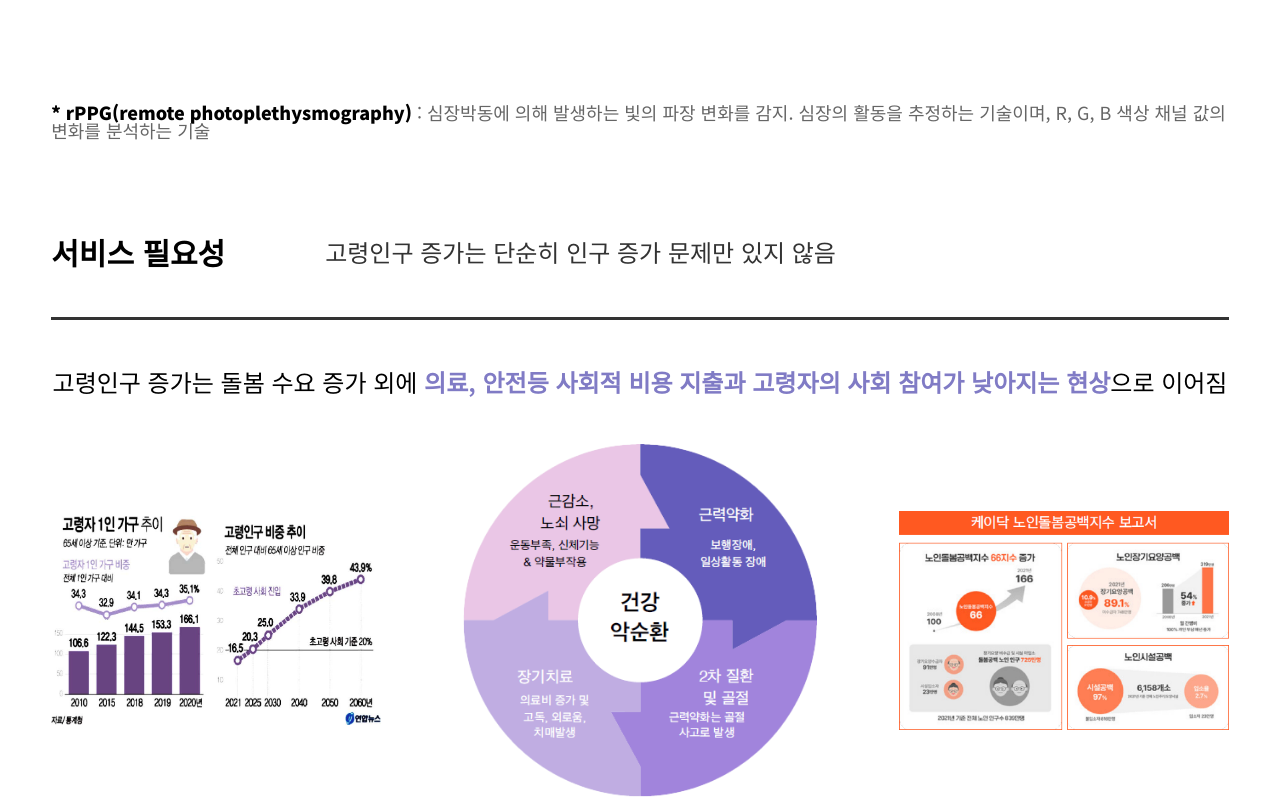
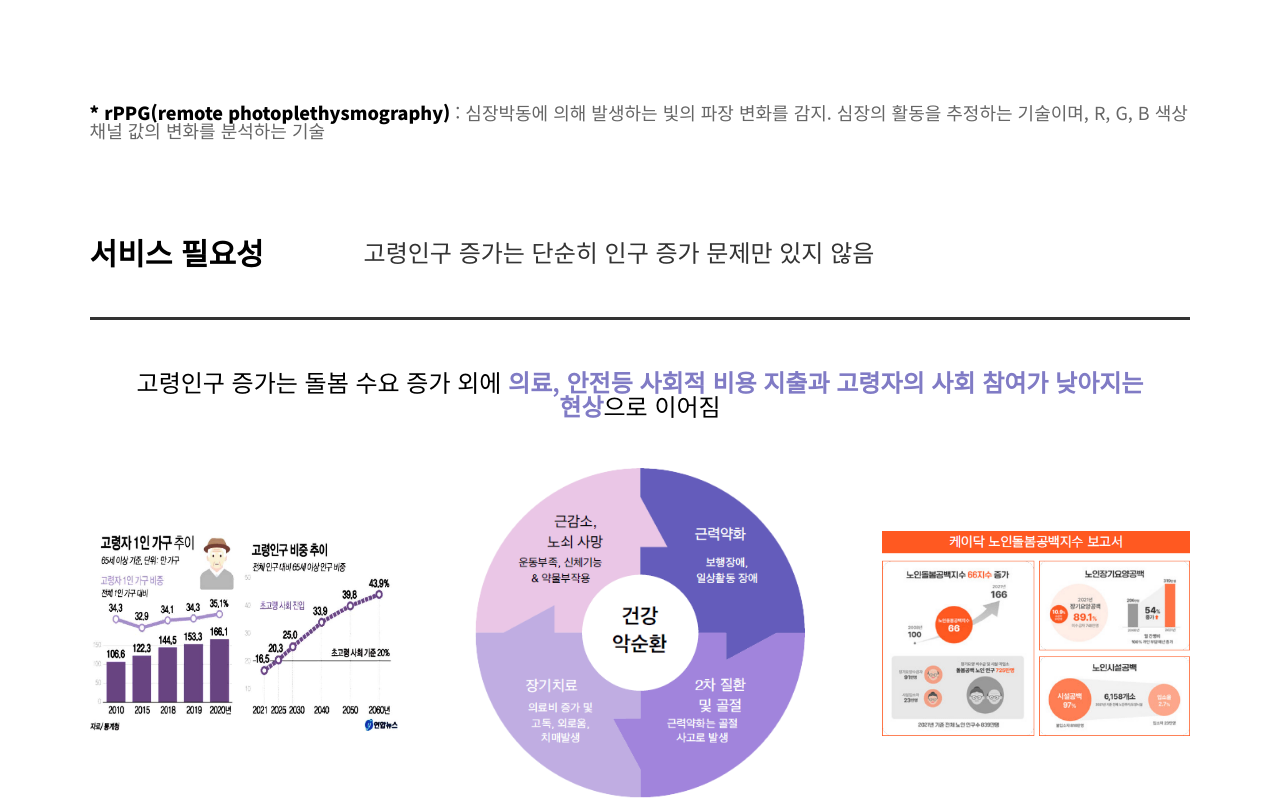
Before and after one commit to Jangchanul/healthlanding, a plain HTML site: page index.html in a window 1280 px wide. Shown: the part 1413-2214 px from the top of the page. Drawn offline with nearby package versions, Linux system fonts and the light colour scheme.

Commit message:
Add files via upload

```diff
--- a/css/style.css
+++ b/css/style.css
@@ -21,7 +21,6 @@ main{
     transition: 0.5s;
 }
 .container{
-    max-width: 1920px;
     width: 100%;
     height: 100%;
     position: relative;
@@ -74,7 +73,7 @@ main{
     padding: 100px 0;
 }
 .m2 .head p{
-    width: 92%;
+    width: 86%;
     margin: 0 auto;
     color: #FFF;
     font-size: 30px;
@@ -86,7 +85,7 @@ main{
     margin-bottom: 50px;
 }
 .ex{
-    width: 92%;
+    width: 86%;
     margin: 0 auto;
     font-size: 18px;
     color: #666;
@@ -99,7 +98,7 @@ main{
 .container .sub_h{
     display: flex;
     align-items: center;
-    width: 92%;
+    width: 86%;
     margin: 0 auto;
     padding: 50px 0;
     border-bottom: 3px solid #333;
@@ -115,7 +114,7 @@ main{
     margin-left: 100px;
 }
 .container .sub_m{
-    width: 92%;
+    width: 86%;
     margin: 0 auto;
     padding: 50px 0;
 }
```
